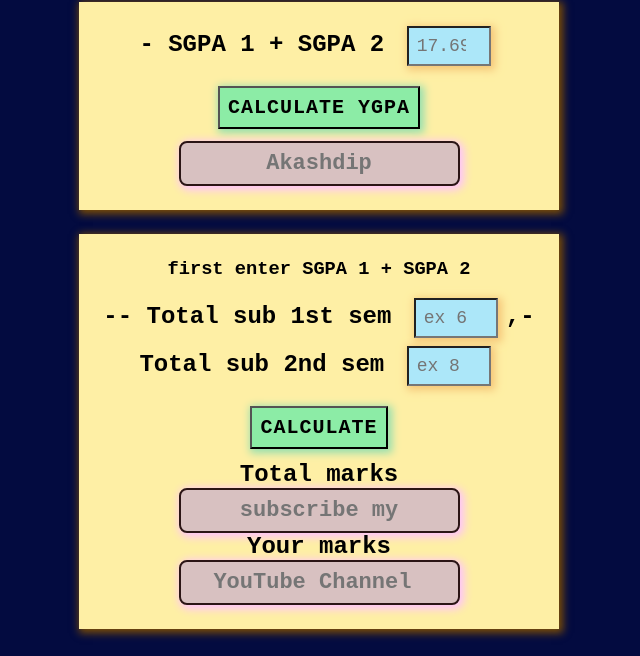
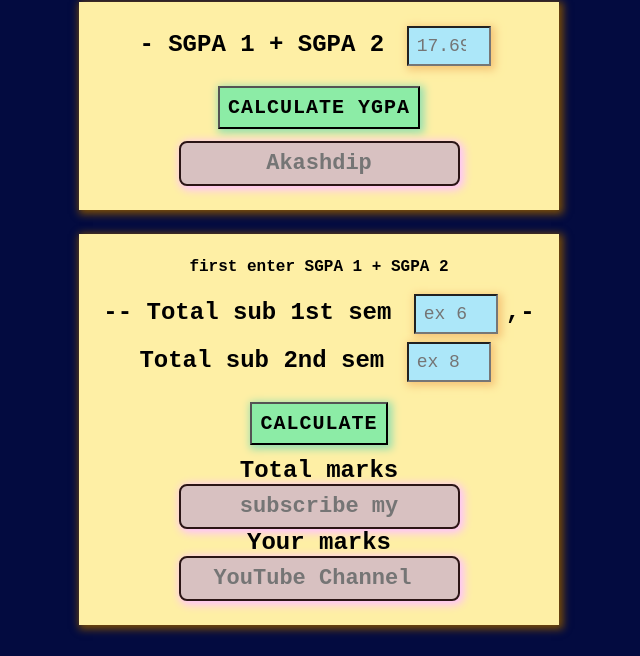
Before and after one commit to akashdip2001/ygpa-to-percentage-calculator, a plain HTML site: page index.html in a window 1280 px wide. Shown: the part 95-751 px from the top of the page, without its empty margins (321-961 px from the left). Drawn offline with Linux system fonts and the light colour scheme.

Commit message:
Update index.html

```diff
--- a/index.html
+++ b/index.html
@@ -31,7 +31,7 @@
     </div>
 
     <div>
-        <h3> first enter SGPA 1 + SGPA 2</h3>
+        <h4> first enter SGPA 1 + SGPA 2</h4>
       <br>
         <!-- Defines a field for entering a number -->
         <h2>-- Total sub 1st sem <input type="number" id="sub1" placeholder="ex 6" />,-
```
